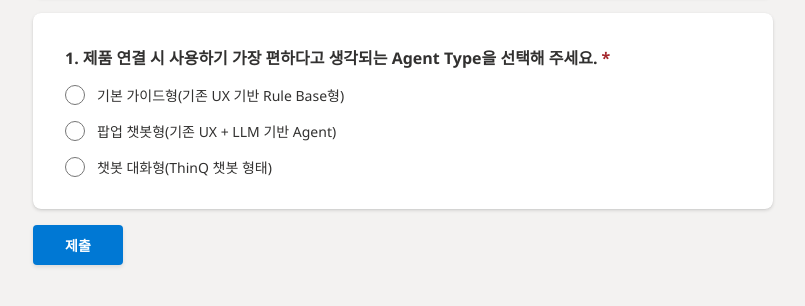
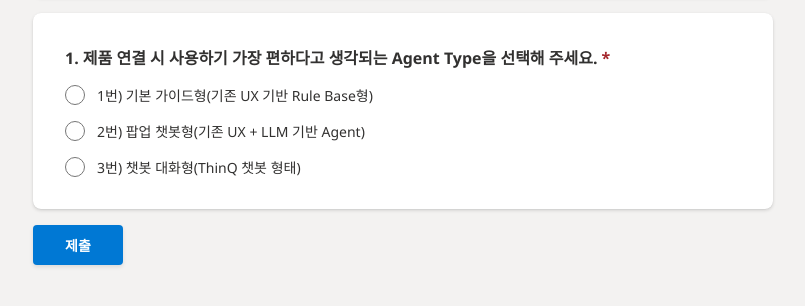
Before and after one commit to smuth-swing/ThinQ-Simulator, a website: page poll.html in a window 1280 px wide. Shown: the part 202-508 px from the top of the page, without its empty margins (237-1042 px from the left). Drawn offline with Linux system fonts and the light colour scheme.

Commit message:
Add numbering to poll options

```diff
--- a/poll.html
+++ b/poll.html
@@ -118,17 +118,17 @@
 
       <label class="radio-option">
         <input type="radio" name="agentType" value="1" required>
-        <span class="radio-label">기본 가이드형(기존 UX 기반 Rule Base형)</span>
+        <span class="radio-label">1번) 기본 가이드형(기존 UX 기반 Rule Base형)</span>
       </label>
 
       <label class="radio-option">
         <input type="radio" name="agentType" value="2">
-        <span class="radio-label">팝업 챗봇형(기존 UX + LLM 기반 Agent)</span>
+        <span class="radio-label">2번) 팝업 챗봇형(기존 UX + LLM 기반 Agent)</span>
       </label>
 
       <label class="radio-option">
         <input type="radio" name="agentType" value="3">
-        <span class="radio-label">챗봇 대화형(ThinQ 챗봇 형태)</span>
+        <span class="radio-label">3번) 챗봇 대화형(ThinQ 챗봇 형태)</span>
       </label>
     </div>
 
```
